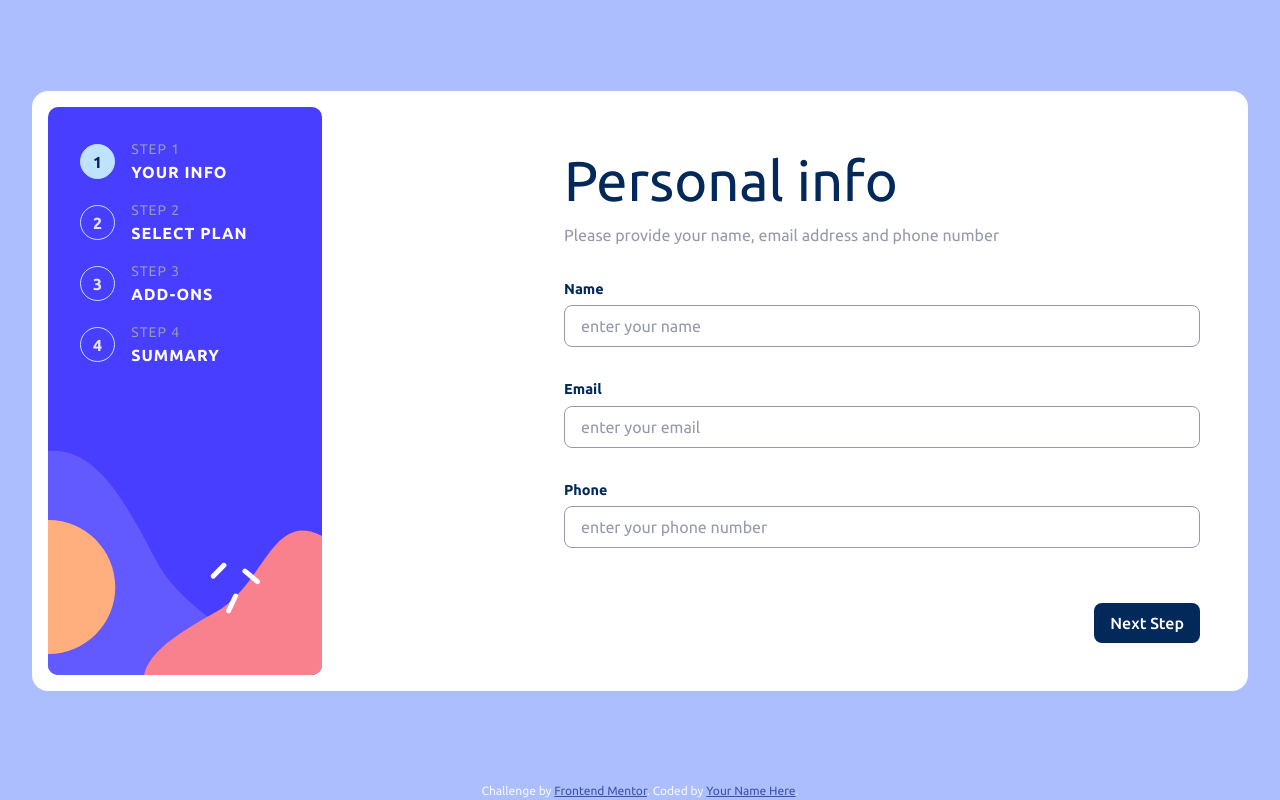
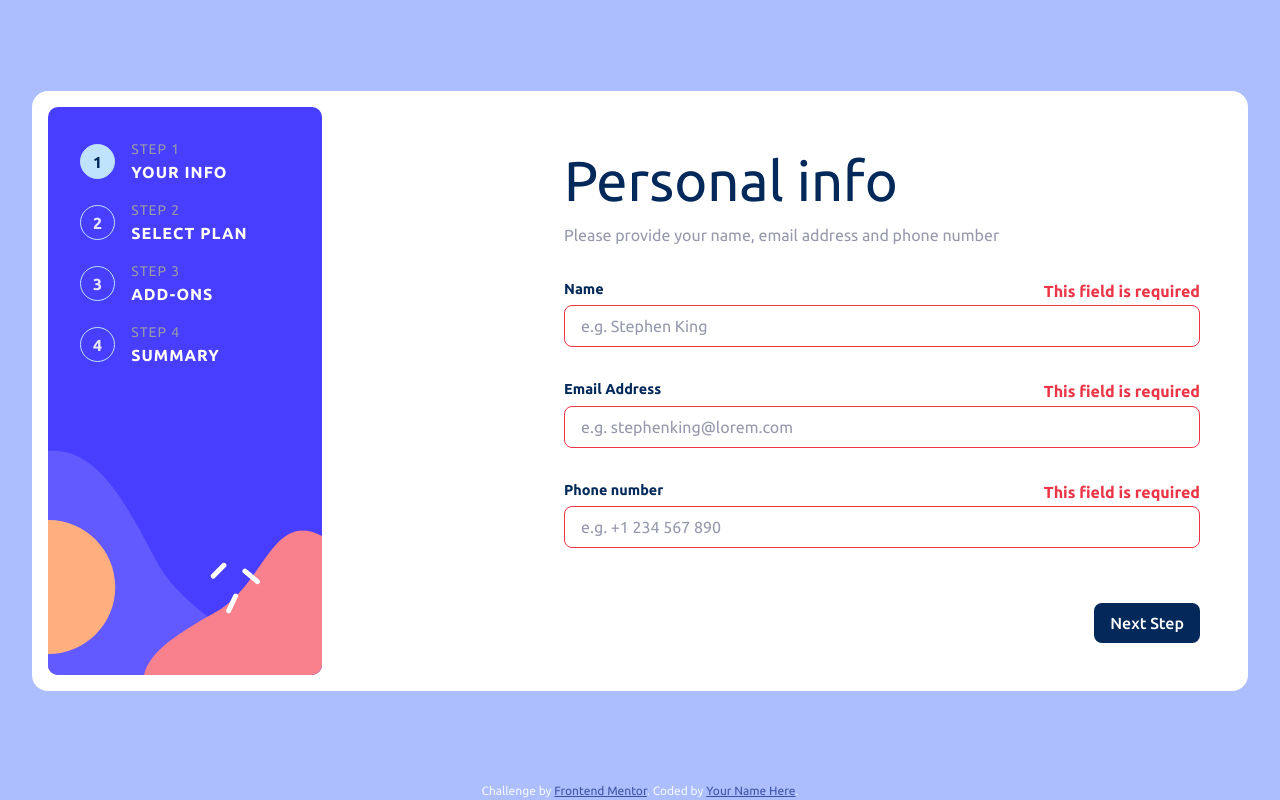
Before and after one commit to Kamil-Mroz/multi-step-form, a website built with Vite: page index.html in a window 1280 px wide. Both pictures are taken after a click on the button "Next Step". Built offline with nearby package versions, Linux system fonts and the light colour scheme.

Commit message:
error handling for step one

```diff
--- a/src/Form.ts
+++ b/src/Form.ts
@@ -24,7 +24,7 @@ class Form {
   clear() {
     this.parentElement.innerHTML = ''
   }
-  renderButtons() {
+  renderButtons(errorHandler) {
     const btnNext = createElement(
       'button',
       'Next Step',
@@ -56,6 +56,20 @@ class Form {
     if (state.step < state.maxStep) {
       btnConfirm.style.display = 'none'
     }
+    ;[btnBack, btnNext].forEach((btn) =>
+      btn.addEventListener('click', () => {
+        const error = errorHandler()
+        if (error) return
+
+        const value = btn.classList.contains('btn--back') ? -1 : 1
+
+        if (state.step > -1 && state.step <= state.maxStep) {
+          state.step += value
+          console.log(state.step)
+          buttons.innerHTML = ''
+        }
+      })
+    )
 
     const buttons = createElement('div', '', 'buttons')
     buttons.append(...[btnBack, btnNext, btnConfirm])
--- a/src/data.ts
+++ b/src/data.ts
@@ -1,13 +1,29 @@
-export default [
-  {
+export const dataOne = {
   id: 0,
   heading: 'Personal info',
   text: 'Please provide your name, email address and phone number',
-    name: '',
-    email: '',
-    phone: '',
+  inputs: [
+    {
+      name: 'name',
+      placeholder: 'e.g. Stephen King',
+      type: 'text',
+      label: 'Name',
     },
     {
+      name: 'email',
+      placeholder: 'e.g. stephenking@lorem.com',
+      type: 'email',
+      label: 'Email Address',
+    },
+    {
+      name: 'phone',
+      placeholder: 'e.g. +1 234 567 890',
+      type: 'number',
+      label: 'Phone number',
+    },
+  ],
+}
+export const dataTwo = {
   id: 1,
   heading: 'Select your plan',
   offer: '2 months free',
@@ -41,8 +57,9 @@ export default [
       },
     },
   ],
-  },
-  {
+}
+
+export const dataThree = {
   id: 2,
   heading: 'Pick add-ons',
   text: 'Add-ons help enhance your gaming experience',
@@ -78,10 +95,10 @@ export default [
       checked: false,
     },
   ],
-  },
-  {
+}
+
+export const dataFour = {
   id: 3,
   heading: 'Finishing up',
   text: 'Double-check everything looks OK before confirming',
-  },
-]
+}
--- a/src/main.ts
+++ b/src/main.ts
@@ -1,6 +1,6 @@
 import './style.css'
-import data from './data'
 import StepOne from './stepOne'
+import { dataOne } from './data'
 
 type stateType = {
   period: string
@@ -10,16 +10,26 @@ type stateType = {
   total: number
   previousStep: number
   maxStep: number
+  info: {
+    name: string
+    email: string
+    phone: string
+  }
 }
 
 export const state: stateType = {
   period: 'month',
   step: 0,
-  maxStep: data.length - 1,
+  maxStep: 3,
   plan: {},
   addOns: [],
   total: 0,
   previousStep: 0,
+  info: {
+    name: '',
+    email: '',
+    phone: '',
+  },
 }
 
-const stepOne = new StepOne(data[0])
+const stepOne = new StepOne(dataOne)
--- a/src/stepOne.ts
+++ b/src/stepOne.ts
@@ -1,61 +1,107 @@
 import Form from './Form'
 import createElement from './createElement'
-
+import { state } from './main'
+type InputType = {
+  name: string
+  type: string
+  placeholder: string
+  label: string
+  pattern: string
+}
 type StepOneType = {
   heading: string
   text: string
+  id: number
+  inputs: InputType[]
+}
+type PatterType = {
   name: string
   email: string
   phone: string
 }
 
 class StepOne extends Form {
-  name: string
-  email: string
-  phone: string
+  id: number
+  inputs: InputType[]
   formField: HTMLFieldSetElement
-  constructor({ heading, text, name, email, phone }: StepOneType) {
+  pattern: PatterType
+  constructor({ heading, text, id, inputs }: StepOneType) {
     super(heading, text)
-    this.name = name
-    this.email = email
-    this.phone = phone
-    this.formField = createElement('fieldset', '', 'form-field', 'flex-col')
+    this.id = id
+    this.inputs = inputs
+    this.formField = createElement(
+      'fieldset',
+      '',
+      'form-field',
+      'flex-col'
+    ) as HTMLFieldSetElement
+
+    this.pattern = {
+      name: `${/^([a-zA-Z]+ )+[A-Z-a-z]+$/}`,
+      email: `${/^\S+@\S+\.\S+$/}`,
+      phone: `${/^\+\d{1}\s\d{3}\s\d{3}\s\d{3}$/}`,
+    }
+
     this.render()
   }
 
   render() {
     this.clear()
     this.renderHeading(this.formField, this.heading, this.text)
-    this.formField.append(
-      ...[
-        this.createInput({ placeholder: 'enter your name', name: 'Name' }),
-        this.createInput({
-          type: 'email',
-          placeholder: 'enter your email',
-          name: 'Email',
-        }),
-        this.createInput({
-          type: 'number',
-          placeholder: 'enter your phone number',
-          name: 'Phone',
-        }),
-      ]
-    )
-    this.renderButtons()
+    this.formField.append()
+    this.renderButtons(this.handleCheckInput)
+    this.renderInputs()
   }
-  createInput({ type = 'text', placeholder = '', name = '' }) {
-    const label = createElement('label', name, 'label') as HTMLLabelElement
-    label.htmlFor = name
 
-    const input = createElement('input', '', 'input') as HTMLInputElement
-    input.type = type
-    input.placeholder = placeholder
-    input.id = name
+  renderInputs() {
+    this.inputs.forEach((input) => {
+      this.formField.append(this.createInput(input))
+    })
+  }
+
+  createInput({ name, type, placeholder, label }: InputType) {
+    const labelEl = createElement('label', label, 'label') as HTMLLabelElement
+    labelEl.htmlFor = name
+
+    const inputEl = createElement('input', '', 'input') as HTMLInputElement
+    inputEl.type = type
+    inputEl.placeholder = placeholder
+    inputEl.pattern = this.pattern[name]
+    inputEl.id = name
+    inputEl.value = state.info[name]
+    inputEl.addEventListener('change', (e) => {
+      state.info[name] = e?.target.value || ''
+    })
+
+    const errorEl = createElement('p', 'This field is required', 'error')
+    errorEl.dataset.error = name
 
     const inputGroup = createElement('div', '', 'input-group')
 
-    inputGroup.append(...[label, input])
+    inputGroup.append(...[labelEl, errorEl, inputEl])
     return inputGroup
+  }
+  handleCheckInput() {
+    let errors = { name: false, email: false, phone: false }
+    for (const [key, value] of Object.entries(state.info)) {
+      if (!value) {
+        errors[key] = true
+        const errorEl = document.querySelector(
+          `[data-error=${key}]`
+        ) as HTMLParagraphElement
+        errorEl?.classList.add('active')
+      }
+    }
+    for (const [key, value] of Object.entries(errors)) {
+      if (!value)
+        document
+          .querySelector(`[data-error=${key}]`)
+          ?.classList.remove('active')
+    }
+    if (Object.values(errors).some((err) => err === true)) return true
+    else {
+      return false
+    }
   }
 }
 
--- a/src/style.css
+++ b/src/style.css
@@ -218,7 +218,7 @@ input::placeholder {
   color: var(--neutral-100);
 }
 
-.input-error {
+.error.active + input {
   border-color: var(--error-100);
 }
 
@@ -240,6 +240,9 @@ input::placeholder {
   right: 0;
   color: var(--error-100);
   display: none;
+}
+.error.active {
+  display: block;
 }
 
 .buttons {
```
Lines whose indentation alone changed are shown as unchanged.
